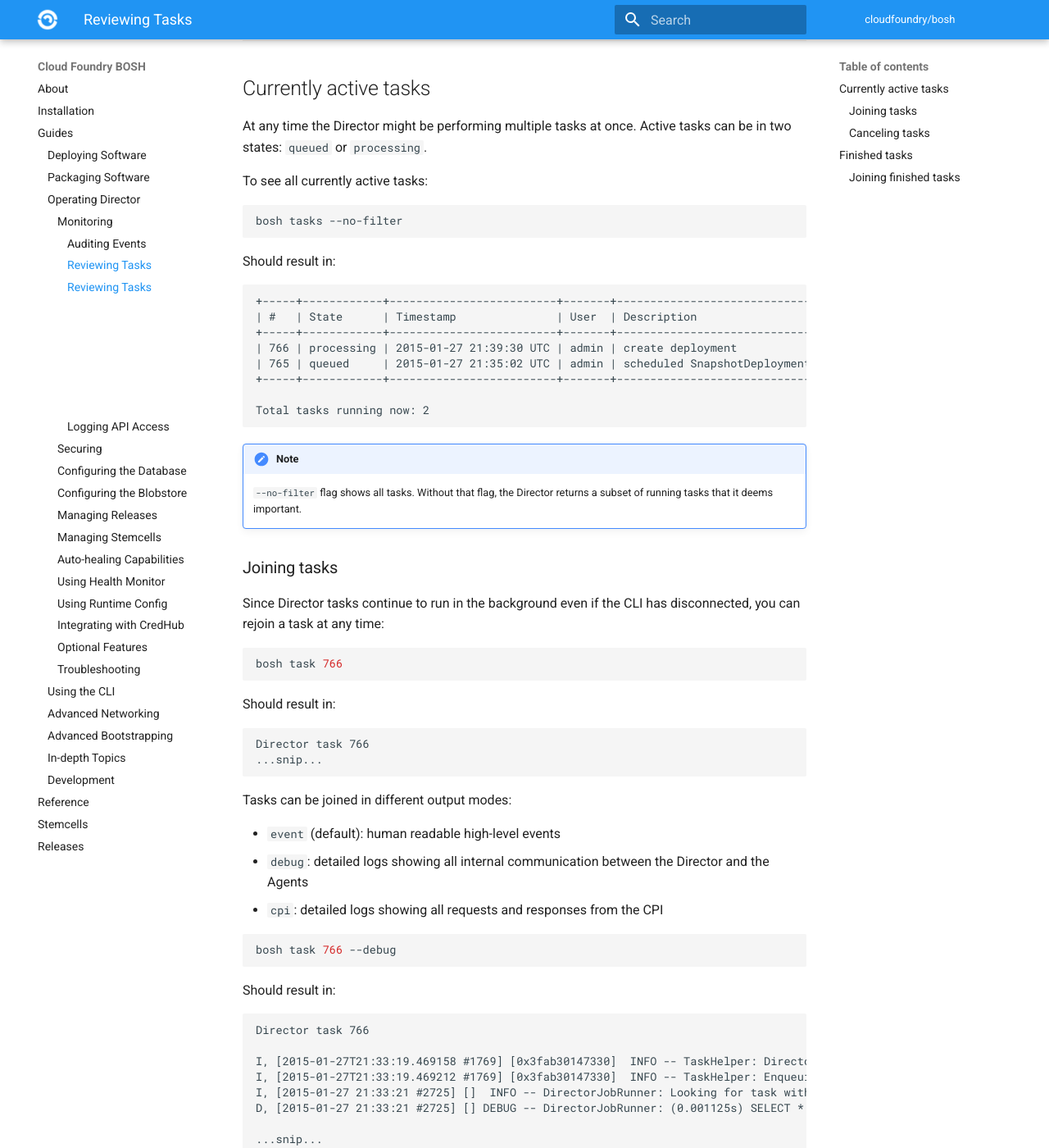
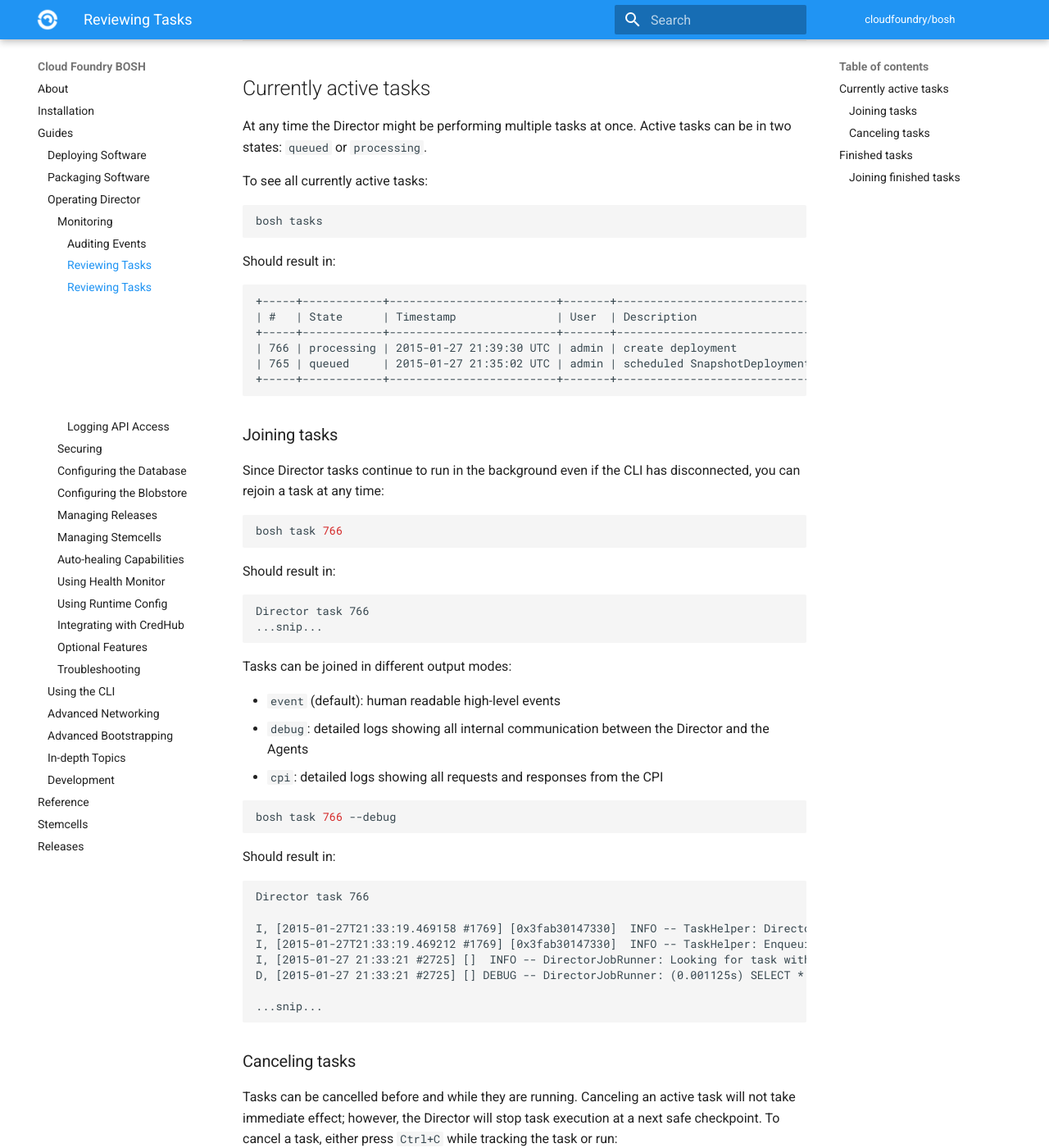
Before and after one commit to cloudfoundry/docs-bosh, an MkDocs documentation site: the page built from content/director-tasks.md, in a window 1280 px wide and 1400 px high, scrolled down 584 px. Shown: the whole window at 82% size. Built offline with MkDocs 1.6.1 and Material for MkDocs 9.7.7, drawn with Linux system fonts in a browser that asks for light colours; old or Windows-style settings are respelled for this version of MkDocs; some of the changed text lies outside the part shown.

Commit message:
Update director-tasks.md
Use CLI v2+ syntax

Fixes https://github.com/cloudfoundry/docs-bosh/pull/591

````diff
--- a/content/director-tasks.md
+++ b/content/director-tasks.md
@@ -23,24 +23,20 @@ At any time the Director might be performing multiple tasks at once. Active task
 To see all currently active tasks:
 
 ```shell
-bosh tasks --no-filter
+bosh tasks
 ```
 
 Should result in:
 
-```text
+```
 +-----+------------+-------------------------+-------+-------------------------------+--------+
 | #   | State      | Timestamp               | User  | Description                   | Result |
 +-----+------------+-------------------------+-------+-------------------------------+--------+
 | 766 | processing | 2015-01-27 21:39:30 UTC | admin | create deployment             |        |
 | 765 | queued     | 2015-01-27 21:35:02 UTC | admin | scheduled SnapshotDeployments |        |
 +-----+------------+-------------------------+-------+-------------------------------+--------+
-
-Total tasks running now: 2
 ```
 
-!!! note
-    <code>--no-filter</code> flag shows all tasks. Without that flag, the Director returns a subset of running tasks that it deems important.
 
 ### Joining tasks {: #join-active }
 
@@ -85,7 +81,7 @@ D, [2015-01-27 21:33:21 #2725] [] DEBUG -- DirectorJobRunner: (0.001125s) SELECT
 Tasks can be cancelled before and while they are running. Canceling an active task will not take immediate effect; however, the Director will stop task execution at a next safe checkpoint. To cancel a task, either press `Ctrl+C` while tracking the task or run:
 
 ```shell
-bosh cancel task 766
+bosh cancel-task 766
 ```
 
 ---
@@ -96,12 +92,12 @@ The Director keeps a record of tasks that have finished. Finished tasks can be i
 To view recently finished tasks:
 
 ```shell
-bosh tasks recent
+bosh tasks --recent
 ```
 
 Should result in:
 
-```text
+```
 +-----+-------+-------------------------+--------+--------------------------+-----------------------------------------------------------+
 | #   | State | Timestamp               | User   | Description              | Result                                                    |
 +-----+-------+-------------------------+--------+--------------------------+-----------------------------------------------------------+
@@ -116,10 +112,10 @@ Should result in:
 Showing 30 recent tasks
 ```
 
-You can also run `bosh tasks recent [NUM]` to retrieve more tasks.
+You can also run `bosh tasks --recent=NUM` to retrieve more tasks.
 
 !!! note
-    <code>--no-filter</code> flag shows all tasks. Without that flag, the Director returns a subset of finished tasks that it deems important.
+    <code>--all</code> flag shows all tasks. Without that flag, the Director returns a subset of finished tasks that it deems important.
 
 ### Joining finished tasks {: #join-finished }
 
````
